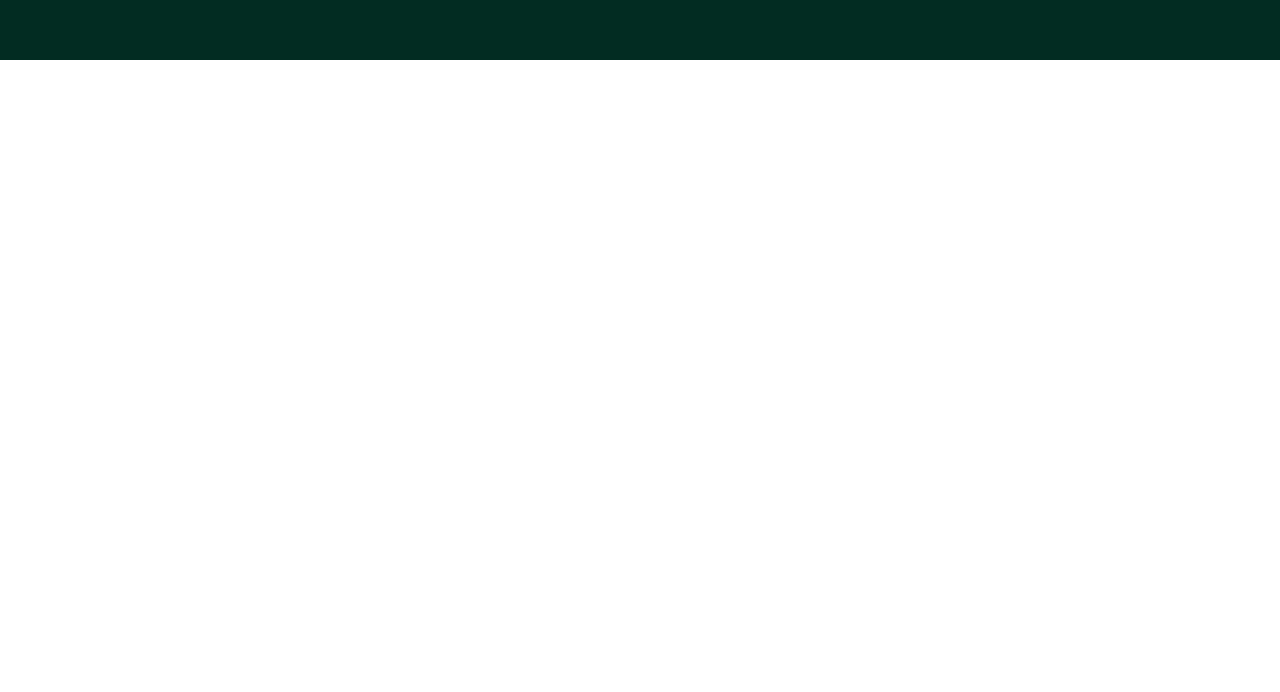
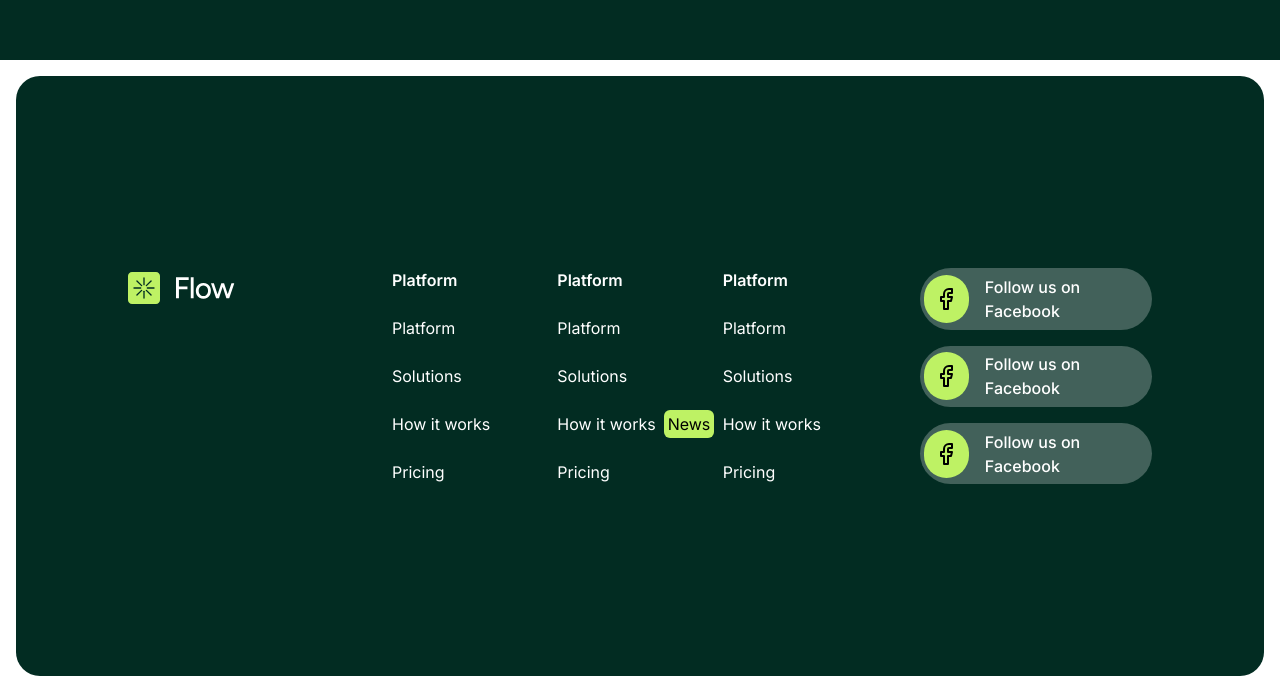
Before and after one commit to Nikolas-Vardeberg/sanity, a Next.js app: page / in a window 1280 px wide. Shown: the part 7216-7908 px from the top of the page. Before the commit the page ends 7276 px from the top, so only its background shows below. Built offline with nearby package versions, Linux system fonts and the light colour scheme.

Commit message:
feat: footer

```diff
--- a/app/layout.tsx
+++ b/app/layout.tsx
@@ -2,6 +2,7 @@ import type { Metadata } from "next";
 import { Inter } from "next/font/google";
 import "./globals.css";
 import Header from "@/components/layout/Header";
+import { Footer } from "@/components/layout/Footer";
 
 const inter = Inter({ subsets: ["latin"] });
 
@@ -20,6 +21,7 @@ export default function RootLayout({
       <body className={inter.className}>
         <Header />
         {children}
+        <Footer />
       </body>
     </html>
   );
--- /dev/null
+++ b/components/elements/heading/Heading.tsx
@@ -0,0 +1,15 @@
+import cx from "clsx"
+import React from "react"
+
+interface HeadingProps extends React.HTMLAttributes<HTMLHeadingElement> {
+    as: "h1" | "h2" | "h3" | "h4" | "h5" | "h6";
+}
+
+const Heading = ({ as = "h2", children, className}: HeadingProps) => {
+    const Heading = ({ ...props }: React.HTMLAttributes<HTMLHeadingElement>) =>
+        React.createElement(as, props, children);
+
+    return <Heading className={cx(className)}>{children}</Heading>;
+}
+
+export {Heading};
--- /dev/null
+++ b/components/layout/Footer.tsx
@@ -0,0 +1,98 @@
+import { Facebook } from "lucide-react"
+import Logo from "../elements/icons/Logo"
+import Link from "next/link"
+
+
+export const Footer = () => {
+    return(
+        <div className="p-4">
+            <footer className="bg-secondary-950 rounded-3xl py-24 sm:py-48">
+                <div className="container">
+                    <div className="grid sm:grid-cols-6 xl:grid-cols-12 gap-8">
+                        <div className="col-span-3">
+                            <Logo />
+                        </div>
+
+                        <div className="col-span-9 grid sm:grid-cols-9 gap-8">
+                            <div className="col-span-3 w-full grid-cols-2 sm:grid-cols-3 sm:gap-0 gap-4 grid sm:col-span-6">
+                                <ul className="list-none text-white grid gap-6">
+                                    <label className="text-white font-semibold">Platform</label>
+                                    <li>
+                                        <Link href="/">Platform</Link>
+                                    </li>
+                                    <li>
+                                        <Link href="/">Solutions</Link>
+                                    </li>
+                                    <li>
+                                        <Link href="/">How it works</Link>
+                                    </li>
+                                    <li>
+                                        <Link href="/">Pricing</Link>
+                                    </li>
+                                </ul>
+                                <ul className="list-none text-white grid gap-6">
+                                    <label className="text-white font-semibold">Platform</label>
+                                    <li>
+                                        <Link href="/">Platform</Link>
+                                    </li>
+                                    <li>
+                                        <Link href="/">Solutions</Link>
+                                    </li>
+                                    <li>
+                                        <Link href="/">How it works</Link>
+                                        <span className="ml-2 p-1 bg-primary-300 text-black rounded-md">News</span>
+                                    </li>
+                                    <li>
+                                        <Link href="/">Pricing</Link>
+                                    </li>
+                                </ul>
+                                <ul className="list-none text-white grid gap-6">
+                                    <label className="text-white font-semibold">Platform</label>
+                                    <li>
+                                        <Link href="/">Platform</Link>
+                                    </li>
+                                    <li>
+                                        <Link href="/">Solutions</Link>
+                                    </li>
+                                    <li>
+                                        <Link href="/">How it works</Link>
+                                    </li>
+                                    <li>
+                                        <Link href="/">Pricing</Link>
+                                    </li>
+                                </ul>
+                            </div>
+                            <div className="col-span-3 grid gap-4 sm:col-end-10">
+                                <div className="flex items-center gap-4 p-1 bg-white/25 rounded-full">
+                                    <span className="bg-primary-300 h-[48px] w-[48px] flex items-center justify-center rounded-full">
+                                        <Facebook />
+                                    </span>
+                                    <p className="text-white font-medium">
+                                        Follow us on Facebook
+                                    </p>
+                                </div>
+                                <div className="flex items-center gap-4 p-1 bg-white/25 rounded-full">
+                                    <span className="bg-primary-300 h-[48px] w-[48px] flex items-center justify-center rounded-full">
+                                        <Facebook />
+                                    </span>
+                                    <p className="text-white font-medium">
+                                        Follow us on Facebook
+                                    </p>
+                                </div>
+                                <div className="flex items-center gap-4 p-1 bg-white/25 rounded-full">
+                                    <span className="bg-primary-300 h-[48px] w-[48px] flex items-center justify-center rounded-full">
+                                        <Facebook />
+                                    </span>
+                                    <p className="text-white font-medium">
+                                        Follow us on Facebook
+                                    </p>
+                                </div>
+                            </div>
+
+                        </div>
+                    </div>
+                </div>
+            </footer>
+        </div>
+    )
+}
--- /dev/null
+++ b/components/layout/container/Container.tsx
@@ -0,0 +1,11 @@
+import cx from "clsx";
+type ContainerTypes = {
+    children: React.ReactNode;
+    className: string;
+}
+
+const Container = ({ children, className}: ContainerTypes) => {
+    return <div className={cx("container", className)}>{children}</div>;
+}
+
+export {Container};
```
Also changed, not shown: components/elements/sub-title/SubTitle.tsx (added).
